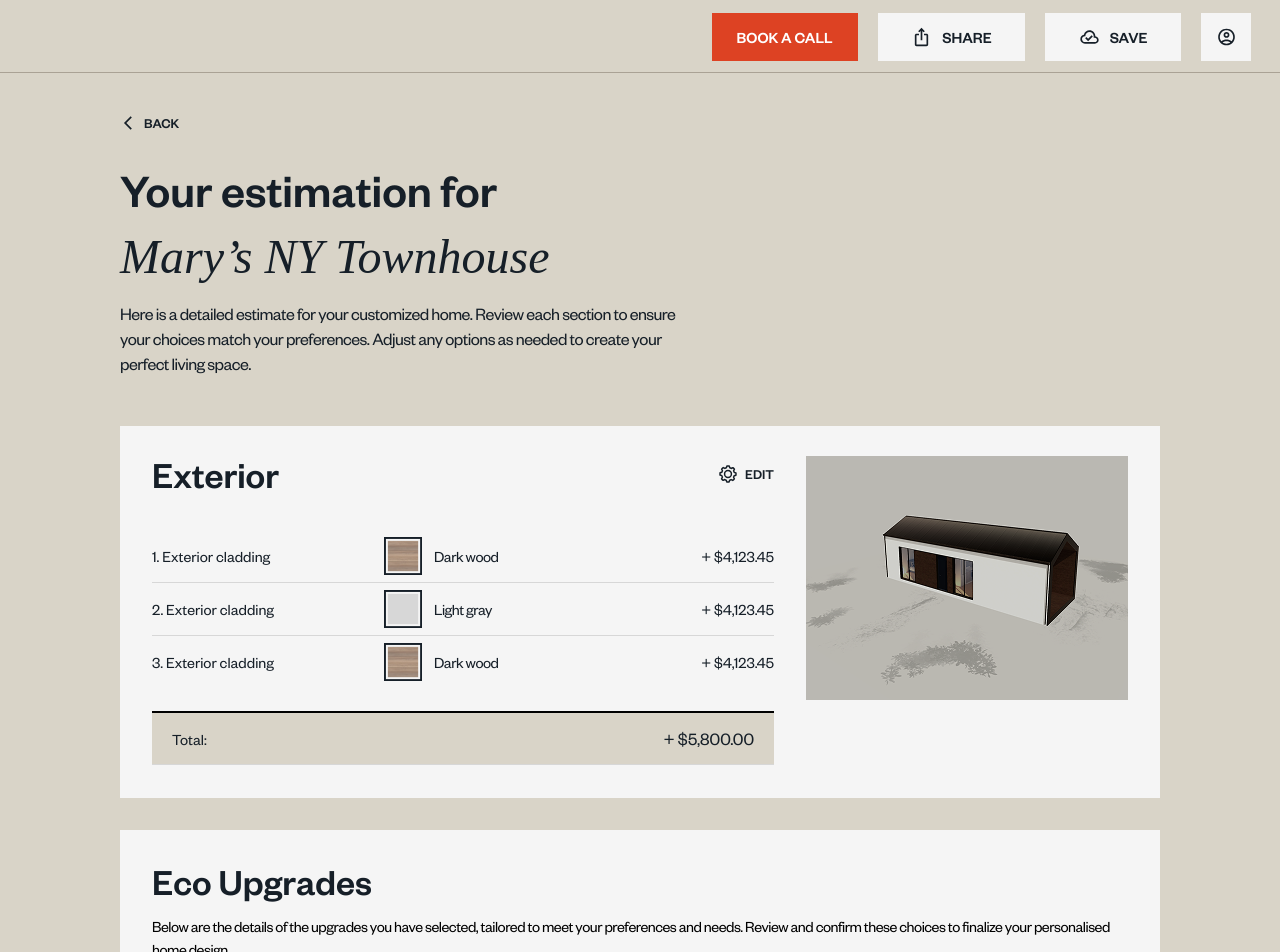
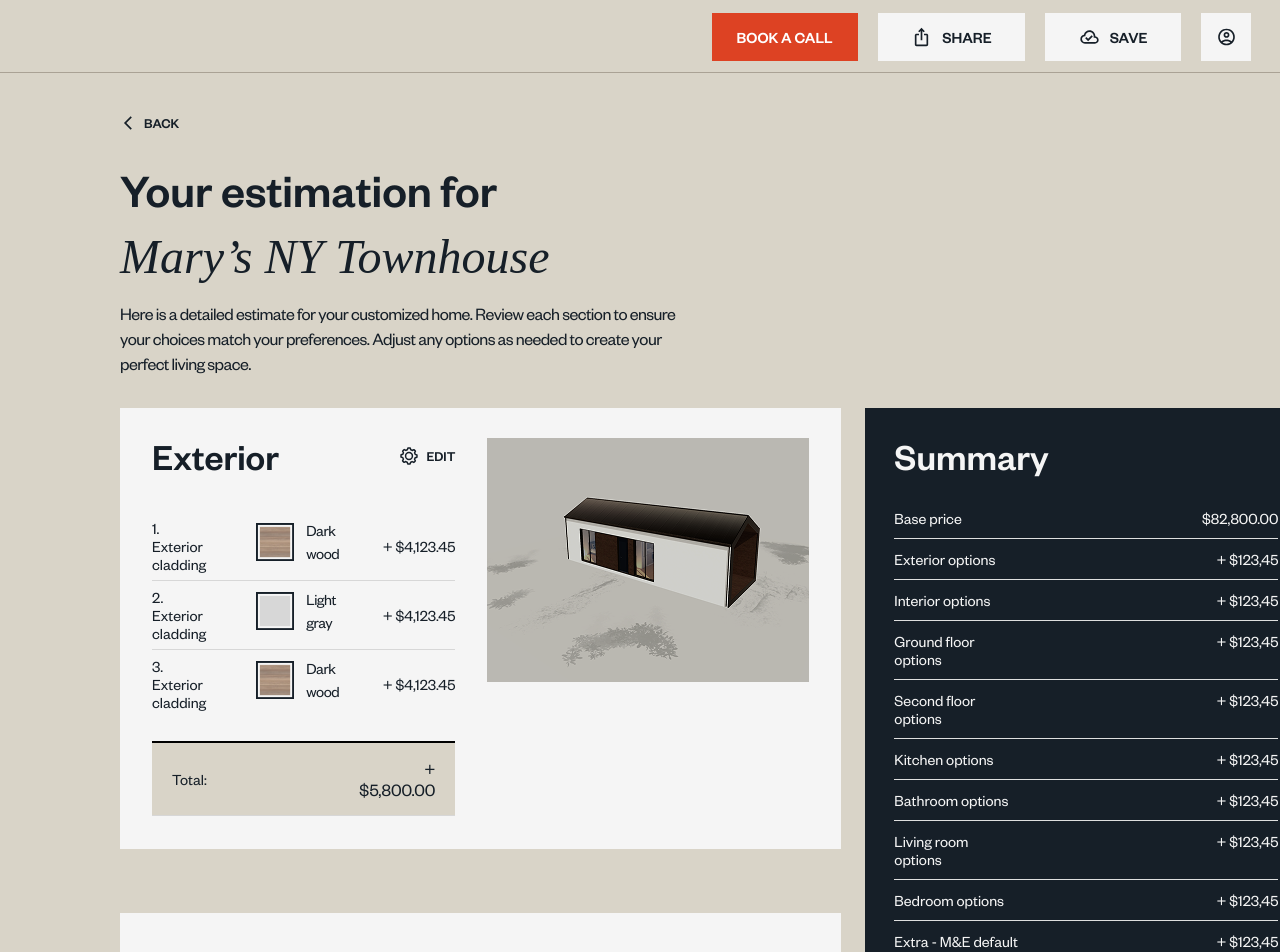
Before and after one commit to Alozi/split-test-task, a Next.js app: page / in a window 1280 px wide. Shown: the top 952 px of the page. Built offline with nearby package versions, Linux system fonts and the light colour scheme.

Commit message:
Create desktop markup

```diff
--- a/app/page.js
+++ b/app/page.js
@@ -18,11 +18,9 @@ export default function Home() {
               perfect living space.</p>
           </div>
         </header>
-        <div className={classes.wrapper}>
-          <Exterior />
-          <CheckboxGroup />
-          <Cart />
-        </div>
+        <Exterior className={classes.exterior} />
+        <CheckboxGroup className={classes.checkboxes} />
+        <Cart className={classes.cart} />
       </main>
     </div>
   );
--- a/app/page.module.scss
+++ b/app/page.module.scss
@@ -1,21 +1,23 @@
 .page {
   display: grid;
   grid-template-rows: auto 1fr;
-  // align-items: center;
-  // justify-items: center;
-  // min-height: 100svh;
-  padding: 40px 120px;
-  // gap: 64px;
-  // font-family: var(--font-geist-sans);
+  padding: 40px 0;
 }
 
 .main {
-  display: flex;
-  flex-direction: column;
-  gap: 50px;
+  display: grid;
+  grid-template-columns: 1fr auto;
+  grid-template-rows: auto auto;
+  grid-template-areas:
+    "header header"
+    "exterior cart"
+    "checkboxes cart";
+  gap: 32px 24px;
+  padding-left: 120px;
 }
 
 .header {
+  grid-area: header;
   max-width: 668px;
 
   div {
@@ -46,6 +48,14 @@
   }
 }
 
-// .wrapper {
-//   border: 1px solid red;
-// }
+.exterior {
+  grid-area: exterior;
+}
+
+.checkboxes {
+  grid-area: checkboxes;
+}
+
+.cart {
+  grid-area: cart;
+}
--- a/components/cart/cart.js
+++ b/components/cart/cart.js
@@ -10,8 +10,9 @@ const inter = Inter({
     display: 'swap',
 });
 
-export default function Cart() {
-    return <section className={classes.wrapper}>
+export default function Cart({ ...props }) {
+    return (<div {...props}>
+        <section className={classes.wrapper}>
             <header>
                 <SectionTitle colorLight={true}>Summary</SectionTitle>
             </header>
@@ -77,4 +78,5 @@ export default function Cart() {
                 <button className={inter.className}>send inquiry</button>
             </div>
         </section>
+    </div>);
 }
--- a/components/exterior/exterior.js
+++ b/components/exterior/exterior.js
@@ -9,8 +9,9 @@ import SetIcon from '@/public/icons/set.svg';
 import DarkWood from '@/public/images/dark-wood-color.png';
 import LightGrey from '@/public/images/light-grey-color.png';
 
-export default function Exterior() {
-    return <section className={classes.wrapper}>
+export default function Exterior({ ...props }) {
+    return <div {...props}>
+        <section className={classes.wrapper}>
             <div>
                 <header>
                     <SectionTitle>Exterior</SectionTitle>
@@ -55,4 +56,5 @@ export default function Exterior() {
                 <Image src={ExteriorImage} alt="Exterior image" />
             </div>
         </section>
+    </div>
 }
--- a/components/сheckbox-group/сheckbox-group.js
+++ b/components/сheckbox-group/сheckbox-group.js
@@ -29,7 +29,7 @@ const options = [
   },
 ];
 
-export default function CheckboxGroup() {
+export default function CheckboxGroup({ ...props }) {
   const [checked, setChecked] = useState({});
 
   console.log(checked);
@@ -39,6 +39,7 @@ export default function CheckboxGroup() {
   };
 
   return (
+    <div {...props}>
       <section className={classes.wrapper}>
         <header>
           <SectionTitle>Eco Upgrades</SectionTitle>
@@ -78,5 +79,6 @@ export default function CheckboxGroup() {
           })}
         </div>
       </section>
+    </div>
   );
 }
```
Lines whose indentation alone changed are shown as unchanged.
